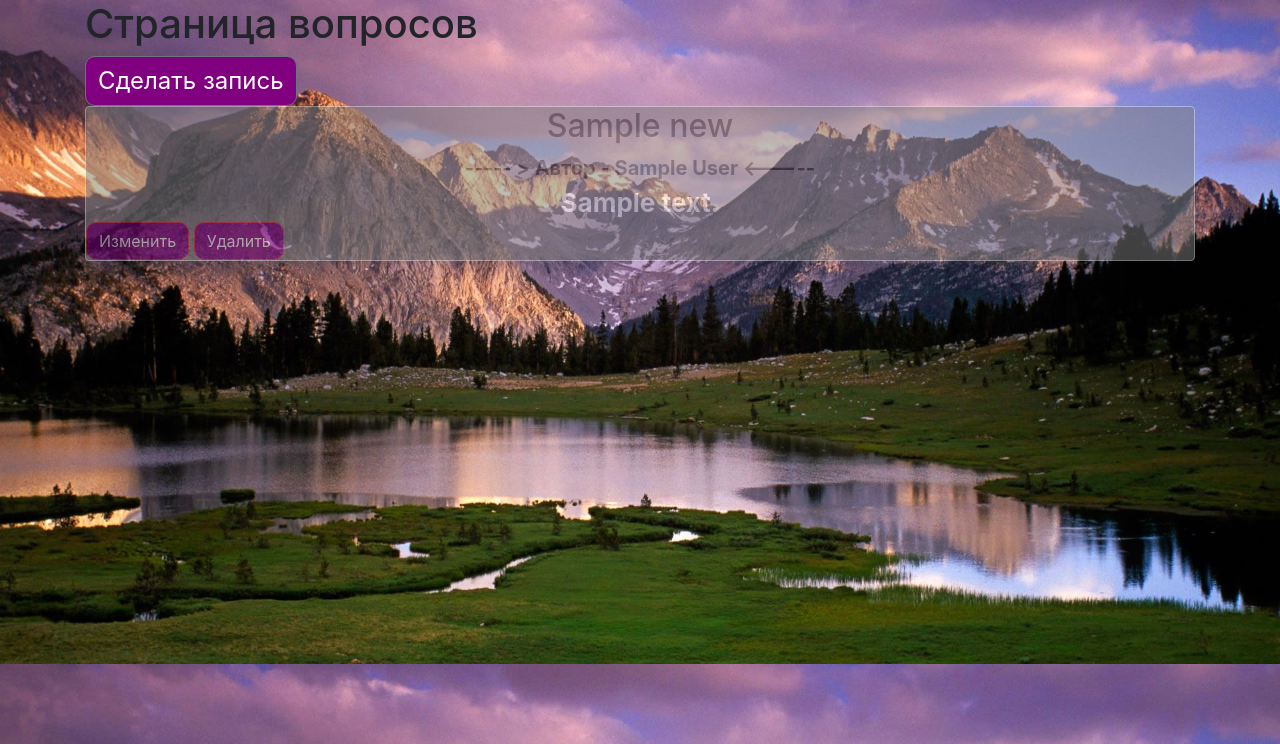
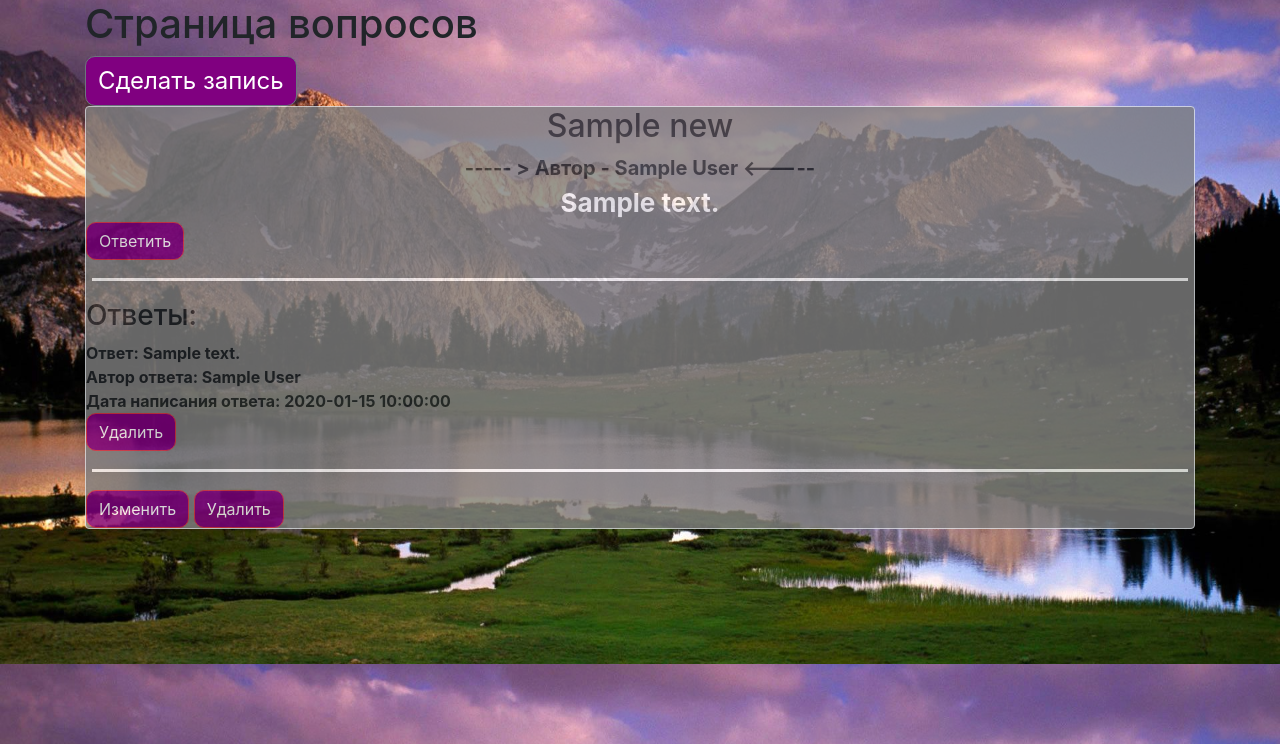
Before and after one commit to K0t1ch/flask_project, a Flask app: page /questions.html in a window 1280 px wide. Shown: the part 56-800 px from the top of the page. Run offline with Flask 3, Linux system fonts and the light colour scheme; a user stored in the database is signed in; tables that the repository leaves empty hold one stand-in row (values such as "Sample post"); some libraries are stand-ins or nearby versions.

Commit message:
МАСШТАБНЫЙ КОММИТ
Добавлена функция ответов на вопросы, изменение оформления постов

```diff
--- a/main.py
+++ b/main.py
@@ -1,12 +1,13 @@
 from data import db_session
 from flask_login import LoginManager, login_user, login_required, logout_user, current_user
-from flask import Flask, render_template, redirect, request, abort, url_for
+from flask import Flask, render_template, redirect, request, abort, url_for, flash
 import os
 
+from forms.answer import AnswerForm
 from forms.news import NewsForm
 from forms.user import RegisterForm, LoginForm
 from data.users import User
-from data.news import News
+from data.news import News, Answer
 
 app = Flask(__name__)
 app.config['SECRET_KEY'] = 'yandexlyceum_secret_key'
@@ -285,7 +286,50 @@ def sample_file_upload():
         </html>'''
 
 
+@app.route('/questions_answer/<int:id>', methods=['GET', 'POST'])
+@login_required
+def answer_question(id):
+    form = AnswerForm()
+    if form.validate_on_submit():
+        # Получаем текущую сессию SQLAlchemy
+        db_sess = db_session.create_session()
+        # Получаем текущего пользователя в текущей сессии
+        user = db_sess.query(User).filter(User.id == current_user.id).first()
+        question = db_sess.query(News).get(id)
+        if question and user:
+            # Создаем новый объект Answer
+            answer = Answer(
+                content=form.content.data,
+                user=user,
+                question=question
+            )
+            # Добавляем его в сессию и сохраняем в базе данных
+            db_sess.add(answer)
+            db_sess.commit()
+            flash('Ваш ответ успешно добавлен', 'success')
+            # Перенаправляем пользователя на ту же страницу
+            return redirect(url_for('questions'))
+        else:
+            abort(404)
+    return render_template('answer.html', title='Ответить на вопрос', form=form)
 
+
+@app.route('/delete_answer/<int:answer_id>', methods=['POST'])
+@login_required
+def delete_answer(answer_id):
+    db_sess = db_session.create_session()
+    answer = db_sess.query(Answer).get(answer_id)
+    if answer:
+        # Проверяем, что текущий пользователь является автором ответа
+        if current_user == answer.user:
+            db_sess.delete(answer)
+            db_sess.commit()
+            flash('Ответ успешно удален', 'success')
+        else:
+            flash('У вас нет разрешения на удаление этого ответа', 'error')
+    else:
+        flash('Ответ не найден', 'error')
+    return redirect(url_for('questions'))
 
 
 
--- a/templates/allnews.html
+++ b/templates/allnews.html
@@ -7,7 +7,7 @@
 {% endif %}
 {% for item in news%}
 
-<div class="col-md6 border rounded" style="background-color: gray; opacity: .5;">
+<div class="col-md6 border rounded" style="background-color: gray; opacity: .8;">
 
     <h2 style="text-align: center;">{{item.title}}</h2>
 
@@ -31,5 +31,6 @@
     {% endif %}
 </div>
 
+<br>
 {% endfor %}
 {% endblock %}
--- a/templates/ict.html
+++ b/templates/ict.html
@@ -6,7 +6,7 @@
 {% endif %}
 {% for item in news%}
 
-<div class="col-md6 border rounded" style="background-color: gray; opacity: .5;">
+<div class="col-md6 border rounded" style="background-color: gray; opacity: .8;">
 
     <h2 style="text-align: center;">{{item.title}}</h2>
 
@@ -29,6 +29,6 @@
     {% endif %}
 
 </div>
-
+<br>
 {% endfor %}
 {% endblock %}
--- a/templates/math.html
+++ b/templates/math.html
@@ -7,7 +7,7 @@
 {% endif %}
 {% for item in news%}
 
-<div class="col-md6 border rounded" style="background-color: gray; opacity: .5;">
+<div class="col-md6 border rounded" style="background-color: gray; opacity: .8;">
 
     <h2 style="text-align: center;">{{item.title}}</h2>
 
@@ -29,6 +29,6 @@
     </div>
     {% endif %}
 </div>
-
+<br>
 {% endfor %}
 {% endblock %}
--- a/templates/news.html
+++ b/templates/news.html
@@ -3,7 +3,7 @@
 {% block content %}
 <h1>Добавление новости</h1>
 
-<div class="col-md6 border rounded" style="background-color: white; opacity: .5;">
+<div class="col-md6 border rounded" style="background-color: gray; opacity: .8;">
 <form action="" method="post">
     {{ form.hidden_tag() }}
     <p>
--- a/templates/photos.html
+++ b/templates/photos.html
@@ -17,7 +17,7 @@
 
 <br>
 
-<div class="col-md6 border rounded" style="background-color: gray; opacity: .8">
+<div class="col-md6 border rounded" style="background-color: gray;">
     <div class="container mb-4 p-4
     text-light text-center">
         <div id="carouselExample" class="carousel slide carousel-fade">
--- a/templates/phys.html
+++ b/templates/phys.html
@@ -7,7 +7,7 @@
 {% endif %}
 {% for item in news%}
 
-<div class="col-md6 border rounded" style="background-color: gray; opacity: .5;">
+<div class="col-md6 border rounded" style="background-color: gray; opacity: .8;">
 
     <h2 style="text-align: center;">{{item.title}}</h2>
 
@@ -29,6 +29,7 @@
     </div>
     {% endif %}
 </div>
+<br>
 
 {% endfor %}
 {% endblock %}
--- a/templates/questions.html
+++ b/templates/questions.html
@@ -7,17 +7,44 @@
 {% endif %}
 {% for item in news%}
 
-<div class="col-md6 border rounded" style="background-color: gray; opacity: .5;">
+<div class="col-md6 border rounded" style="background-color: gray; opacity: .8;">
 
     <h2 style="text-align: center;">{{item.title}}</h2>
-
     <div style="font-size: 20px; text-align: center; font-weight: bold">
         ----- > Автор - {{item.user.name}} <-----
     </div>
-
     <div style="text-align: center; font-size: 26px; font-weight: bold; color: white;">
         {{item.content}}
     </div>
+
+    {% if item.is_question %}
+    <div>
+        <a href="/questions_answer/{{ item.id }}" class="btn btn-danger">
+            Ответить
+        </a>
+    </div>
+    {% endif %}
+
+    {% if item.answers %}
+    <hr style="height: 3px; width: 99%; border: 2px solid grey; background: white;">
+    <h3>Ответы:</h3>
+    {% for answer in item.answers %}
+    <div style="font-weight: bold;">
+        Ответ: {{ answer.content }}
+        <br>
+        Автор ответа: {{ answer.user.name }}
+        <br>
+        Дата написания ответа: {{ answer.created_date }}
+        {% if current_user.is_authenticated and current_user == answer.user %}
+        <form action="/delete_answer/{{ answer.id }}" method="post" onsubmit="return confirm('Вы уверены, что хотите удалить этот ответ?');">
+            <button type="submit" class="btn btn-danger">Удалить</button>
+        </form>
+        {% endif %}
+    </div>
+
+    {% endfor %}
+    {% endif %}
+<hr style="height: 3px; width: 99%; border: 2px solid grey; background: white;">
     {% if current_user.is_authenticated and current_user == item.user %}
     <div>
         <a href="/news/{{ item.id }}" class="btn btn-danger">
@@ -28,7 +55,9 @@
         </a>
     </div>
     {% endif %}
+
 </div>
+<br>
 
 {% endfor %}
 {% endblock %}
--- a/templates/rus.html
+++ b/templates/rus.html
@@ -7,7 +7,7 @@
 {% endif %}
 {% for item in news%}
 
-<div class="col-md6 border rounded" style="background-color: gray; opacity: .5;">
+<div class="col-md6 border rounded" style="background-color: gray; opacity: .8;">
 
     <h2 style="text-align: center;">{{item.title}}</h2>
 
@@ -29,6 +29,6 @@
     </div>
     {% endif %}
 </div>
-
+<br>
 {% endfor %}
 {% endblock %}
```
Also changed, not shown: data/news.py (+22 -0 lines).
